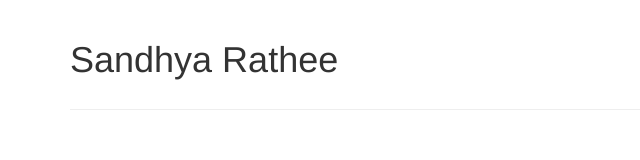
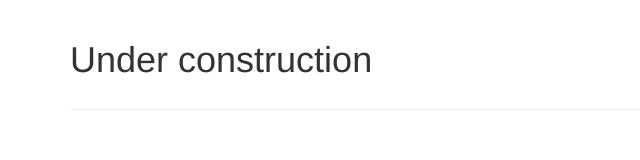
Before and after one commit to sandhyarathee/sandhyarathee.github.io, a plain HTML site: page index.html in a window 1280 px wide. Shown: the whole page, without its empty margins (0-640 px from the left). Drawn offline with Linux system fonts and the light colour scheme.

Commit message:
Under construction

```diff
--- a/index.html
+++ b/index.html
@@ -18,7 +18,7 @@
     <div class="container">
 
       <div class="page-header">
-        <h1>Sandhya Rathee</h1>
+        <h1>Under construction</h1>
         <p class="lead"></p>
       </div>
     </div> <!-- /container -->
```
